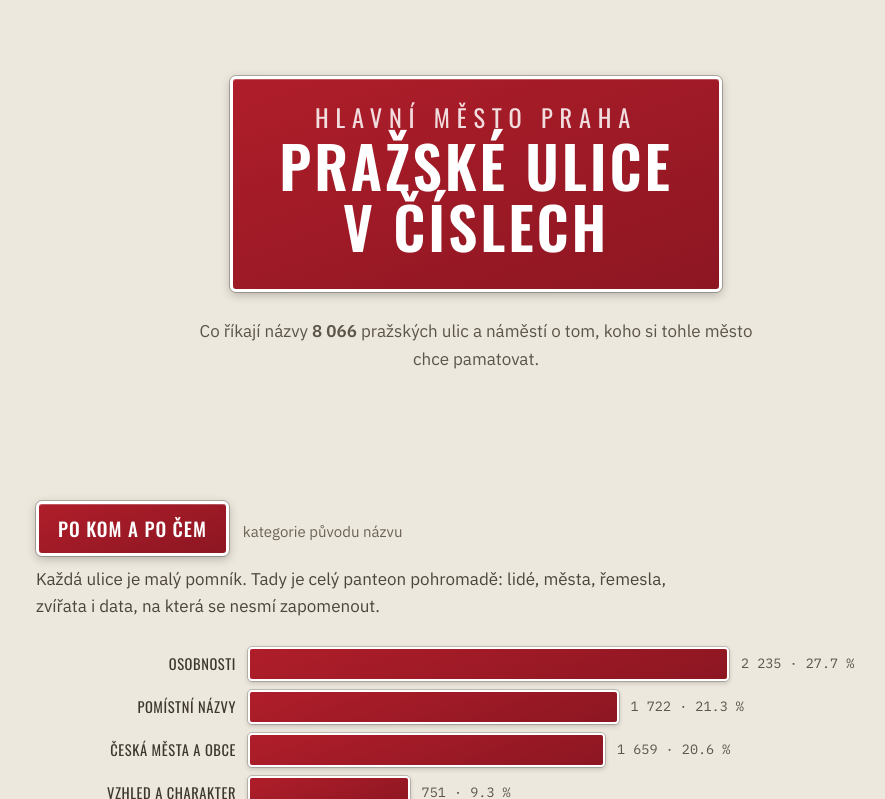
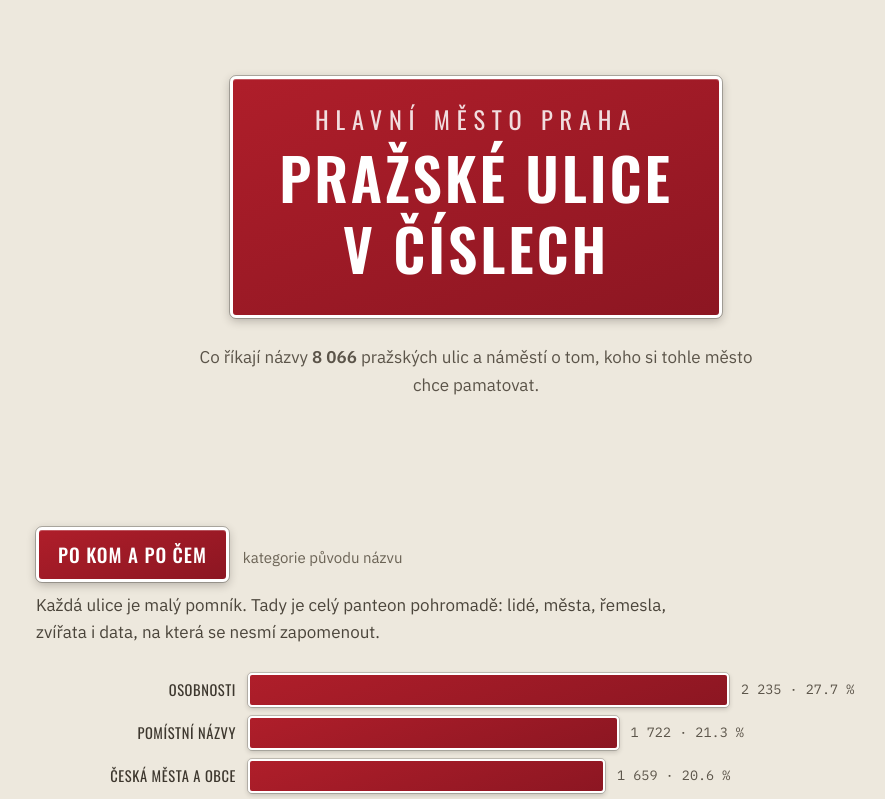
Before and after one commit to miloscermak/prazskeulice, a plain HTML site: page web/index.html in a window 1280 px wide. Shown: the top 799 px of the page, without its empty margins (164-1049 px from the left). Drawn offline with nearby package versions, Linux system fonts and the light colour scheme.

Commit message:
Fix hero sign line-height and letters-fact sorting
- Hero sign: diacritics no longer touch the line above (1.06 -> 1.22)
- 'Pismena na startu': Object.entries puts numeric keys first, so the
  fact showed digit-starting streets instead of most common letters;
  filter digits and sort by count

```diff
--- a/web/index.html
+++ b/web/index.html
@@ -58,11 +58,11 @@ main{max-width:920px;margin:0 auto;padding:0 20px 100px}
   display:inline-block;
 }
 .sign.blue{background:linear-gradient(160deg,#2458af,#173e80)}
-.sign small{display:block;font-size:.42em;font-weight:400;letter-spacing:.28em;opacity:.85;margin-bottom:.15em}
+.sign small{display:block;font-size:.42em;font-weight:400;letter-spacing:.28em;opacity:.85;margin-bottom:.3em}
 
 /* ---------- hero ---------- */
 header{padding:76px 0 44px;text-align:center}
-.hero-sign{font-size:clamp(30px,6.4vw,58px);font-weight:600;padding:.45em .8em .55em;line-height:1.06;max-width:100%}
+.hero-sign{font-size:clamp(30px,6.4vw,58px);font-weight:600;padding:.45em .8em .55em;line-height:1.22;max-width:100%}
 header p.sub{max-width:560px;margin:26px auto 0;color:#5b5449}
 #demo-badge{display:none;margin-top:14px;font-family:var(--mono);font-size:13px;background:#26221c;color:var(--plaster);padding:4px 12px;border-radius:3px}
 
@@ -258,7 +258,9 @@ fact("Nejdelší názvy", `<ul>${j.nejdelsi.map(n=>`<li><span>${n}</span><span>$
 fact("Nejkratší názvy", `<ul>${j.nejkratsi.map(n=>`<li><span>${n}</span><span>${n.length}</span></li>`).join("")}</ul>`);
 fact("Nejčastější koncovky", `<ul>${Object.entries(j.pripony).slice(0,6).map(([p,c])=>`<li><span>${p}</span><span>${fmt(c)}</span></li>`).join("")}</ul>`);
 fact("Předložkové názvy", `<p class="big">${fmt(j.predlozkove)} ulic začíná předložkou<br>(Na, Pod, U, K, V, Za…)</p>`);
-const pis = Object.entries(j.pismena);
+// Pozor: Object.entries řadí číselné klíče ("1","5"…) dopředu — vyfiltrovat
+// číslice (ulice typu 5. května) a seřadit podle četnosti.
+const pis = Object.entries(j.pismena).filter(([p]) => isNaN(p)).sort((a,b) => b[1]-a[1]);
 fact("Písmena na startu", `<ul>${pis.slice(0,4).map(([p,c])=>`<li><span>nejčastěji ${p}</span><span>${fmt(c)}</span></li>`).join("")}<li><span>nejvzácněji ${pis[pis.length-1][0]}</span><span>${fmt(pis[pis.length-1][1])}</span></li></ul>`);
 
 const q = document.getElementById("q"), out = document.getElementById("vysledky");
```
